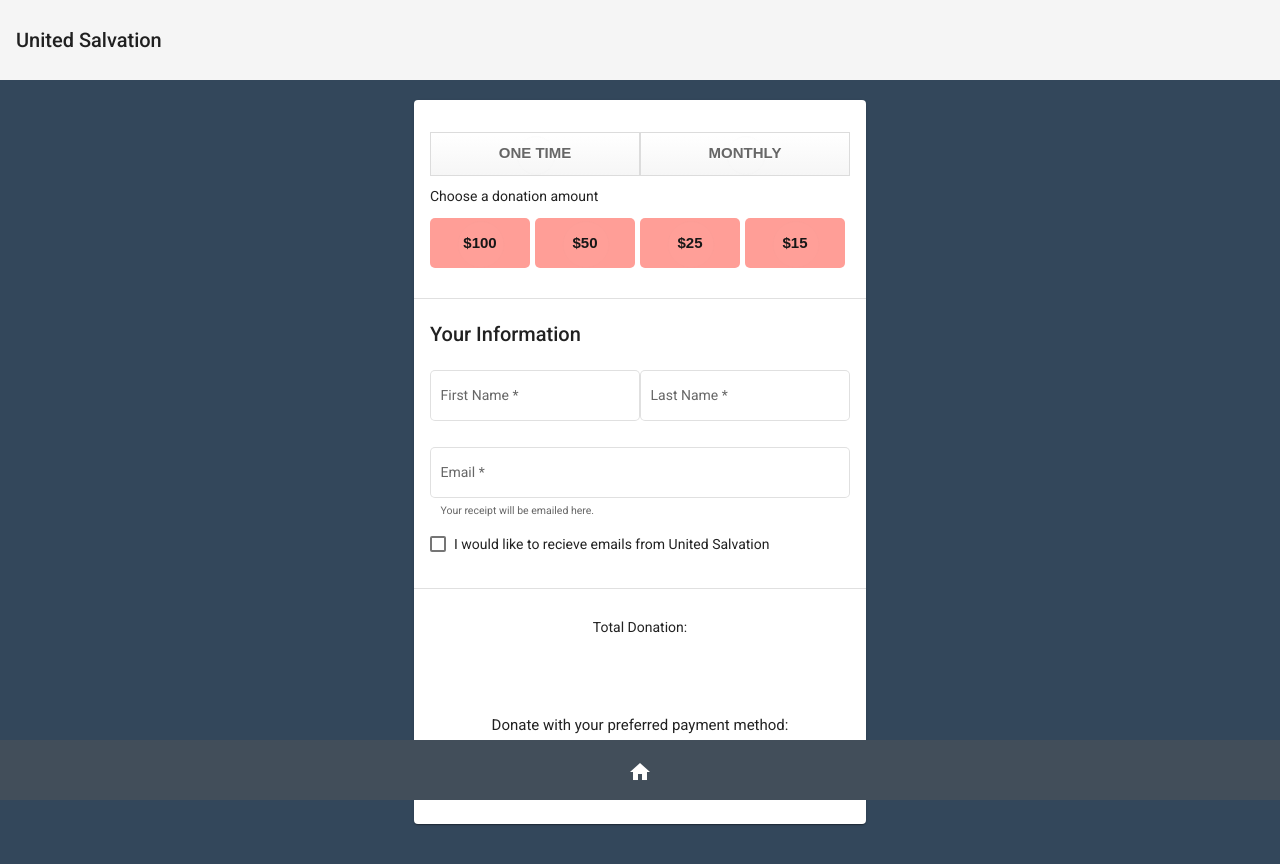
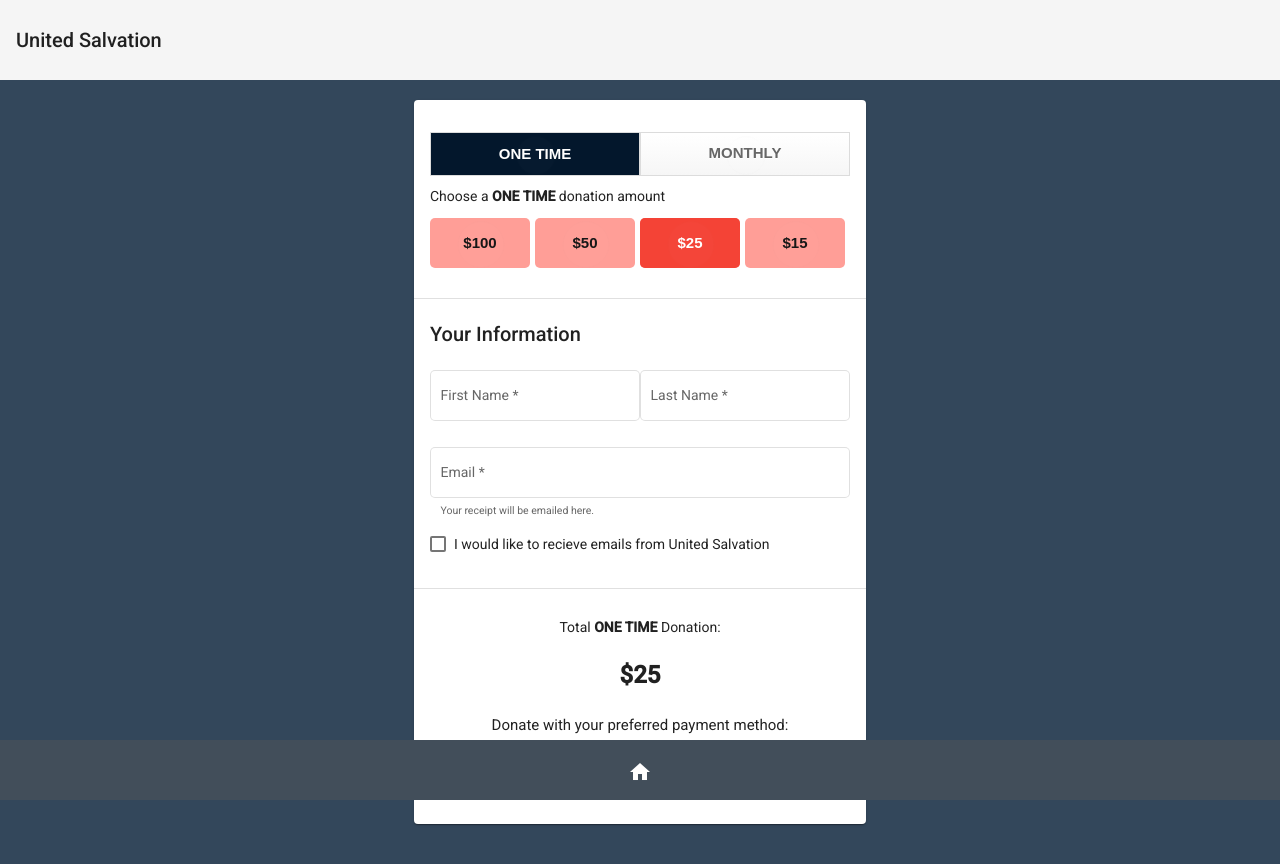
Before and after one commit to KeeblerXII/donation, an Angular app: page / in a window 1280 px wide. Shown: the top 864 px of the page. Built offline with nearby package versions, Linux system fonts and the light colour scheme.

Commit message:
clean code

```diff
--- a/src/app/app.component.css
+++ b/src/app/app.component.css
@@ -86,8 +86,7 @@
   border-radius: 5px;
 }
 
-.donate-now input[type="radio"]:checked+label,
-.Checked+label {
+.donate-now .selected {
   background: #F44336;
   color: white;
   border-radius: 5px;
@@ -150,8 +149,7 @@ box-shadow: inset 0 1px 0 0 #ffffff;
   border-radius: 5px;
 }
 
-.occ input[type="radio"]:checked+label,
-.Checked+label {
+.occ .selected {
     box-shadow: inset 0 1px 0 0 #03172c;
     background: #03172c;
     border: 1px solid #03172c;
--- a/src/app/app.component.html
+++ b/src/app/app.component.html
@@ -12,7 +12,11 @@
       name="occurenceOfDonation"
       value="{{occurence}}"
       (change)="radioChangeHandler2($event)">
-      <label>{{occurence}}</label>
+      <label
+        [ngClass]="{selected: occurence === selectedOccurence}"
+      >
+        {{occurence}}
+      </label>
     </div>
     </div>
     <br>
@@ -23,7 +27,11 @@
       name="amountOfDonation"
       value="{{amount}}"
       (change)="radioChangeHandler($event)">
-      <label>{{amount}}</label>
+      <label
+        [ngClass]="{selected: amount === selectedAmount}"
+      >
+        ${{amount}}
+      </label>
     </div>
     <br>
     <br>
@@ -55,12 +63,16 @@
     <div class="row">
       <br>
       <div class="center"><p><span>Total </span><b>{{selectedOccurence}}</b><span> Donation:</span></p></div>
-      <div class="center"><h1><b>{{selectedAmount}}</b></h1></div>
+      <div class="center"><h1><b>${{selectedAmount}}</b></h1></div>
 
 
       <div class="center"><h4>Donate with your preferred payment method: </h4></div>
       <div>
-        <div class="center"><button mat-stroked-button (click)="openForm()">PNC Cares</button><button mat-stroked-button>PayPal</button><button mat-stroked-button>Credit Card</button></div>
+        <div class="center">
+          <button mat-stroked-button >PNC Cares</button>
+          <button mat-stroked-button>PayPal</button>
+          <button mat-stroked-button>Credit Card</button>
+        </div>
       </div>
     </div>
   </mat-card>
--- a/src/app/app.component.ts
+++ b/src/app/app.component.ts
@@ -8,37 +8,26 @@ import { FormControl, Validators } from '@angular/forms';
 })
 export class AppComponent implements OnInit {
   title = 'donation';
-  windowRef = null;
 
   ngOnInit(){}
 
-  openForm(){
-    this.windowRef= window.open("/login","child", "toolbar=no,location=no,directories=no,status=no,menubar=no,titlebar=no,fullscreen=no,scrollbars=1,resizable=no,width=430,height=220,left=500,top=100");
-
-    this.windowRef.addEventListener("message",this.receivemessage.bind(this), false);
-  }
-
-  receivemessage(evt:any){
-  console.log(evt.data)
-  }
-
-  selectedAmount: string = '';
   amounts: any = [
-    '$100',
-    '$50',
-    '$25',
-    '$15',
+    100,
+    50,
+    25,
+    15,
   ];
+  selectedAmount: number = this.amounts[2];
 
   radioChangeHandler (event: any) {
     this.selectedAmount = event.target.value;
   }
 
-  selectedOccurence: string = '';
   occurences: any = [
     'ONE TIME',
     'MONTHLY'
   ];
+  selectedOccurence: string = this.occurences[0];
 
   radioChangeHandler2 (event: any) {
     this.selectedOccurence = event.target.value;
```
